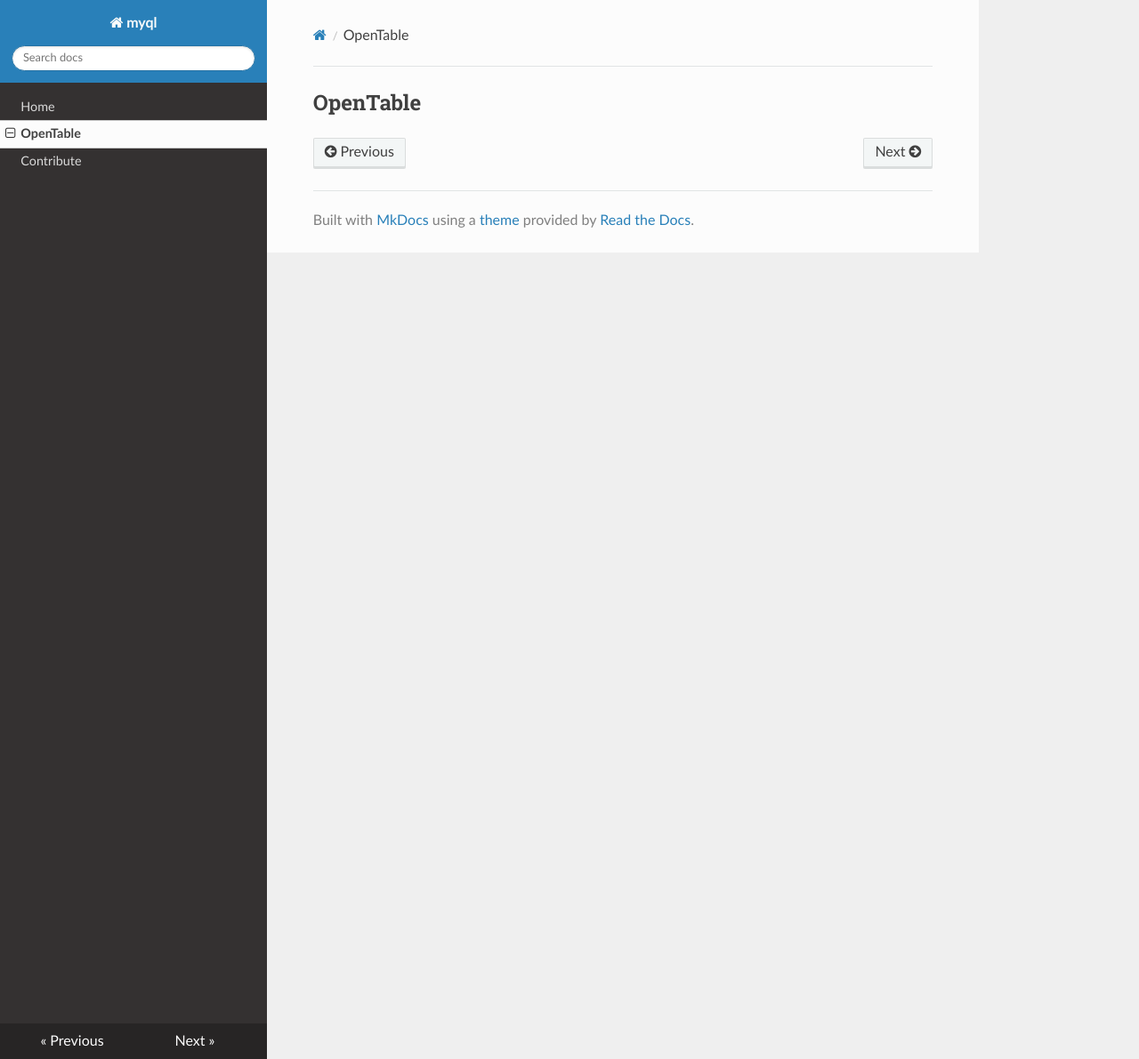
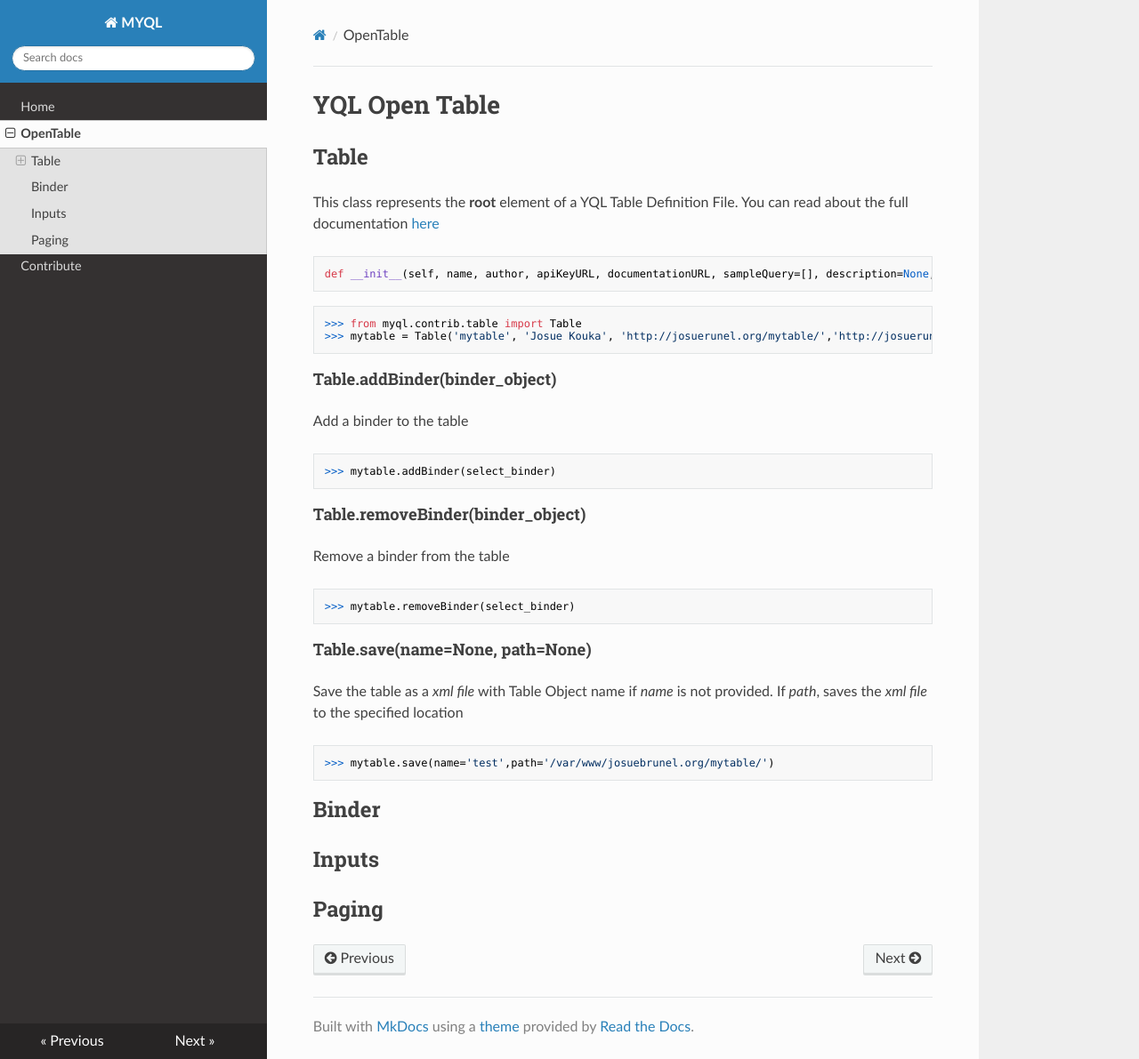
Before and after one commit to josuebrunel/myql, an MkDocs documentation site: the page built from docs/table.md, in a window 1280 px wide and 1191 px high. Shown: the whole window at 89% size. Built offline with MkDocs 1.6.1, drawn with Linux system fonts in a browser that asks for light colours; nearby versions of some CDN libraries; old or Windows-style settings are respelled for this version of MkDocs.

Commit message:
#1 : OpenTable Table Doc OK

````diff
--- a/docs/table.md
+++ b/docs/table.md
@@ -1 +1,37 @@
-##OpenTable
+YQL Open Table
+==============
+
+## Table
+
+This class represents the **root** element of a YQL Table Definition File. You can read about the full documentation [here](https://developer.yahoo.com/yql/guide/yql-opentables-reference.html#yql-opentables-tables-element)
+
+```python
+def __init__(self, name, author, apiKeyURL, documentationURL, sampleQuery=[], description=None, table_attr=None, bindings=[])
+```
+
+```python
+>>> from myql.contrib.table import Table
+>>> mytable = Table('mytable', 'Josue Kouka', 'http://josuerunel.org/mytable/','http://josuerunel.org/mytable/docs.html',sampleQuery = ['SELECT * FROM mytable', 'SELECT name FROM mytable WHERE id = 77'], description='Just a simple tabe', table_attr={'xmlns':'http://query.yahooapis.com/v1/schema/table.xsd', 'securityLevel':'any', 'https':'false'})
+```
+
+####Table.addBinder(binder_object)
+Add a binder to the table
+```python
+>>> mytable.addBinder(select_binder)
+```
+####Table.removeBinder(binder_object)
+Remove a binder from the table
+```python
+>>> mytable.removeBinder(select_binder)
+```
+####Table.save(name=None, path=None)
+Save the table as a *xml file* with Table Object name if *name* is not provided. If *path*, saves the *xml file* to the specified location
+```python
+>>> mytable.save(name='test',path='/var/www/josuebrunel.org/mytable/')
+```
+
+## Binder
+
+## Inputs
+
+## Paging
--- a/mkdocs.yml
+++ b/mkdocs.yml
@@ -1,4 +1,4 @@
-site_name: myql
+site_name: MYQL
 pages:
 -   [index.md, Home]
 -   [table.md, OpenTable]
````
Also changed, not shown: 1 other file.
